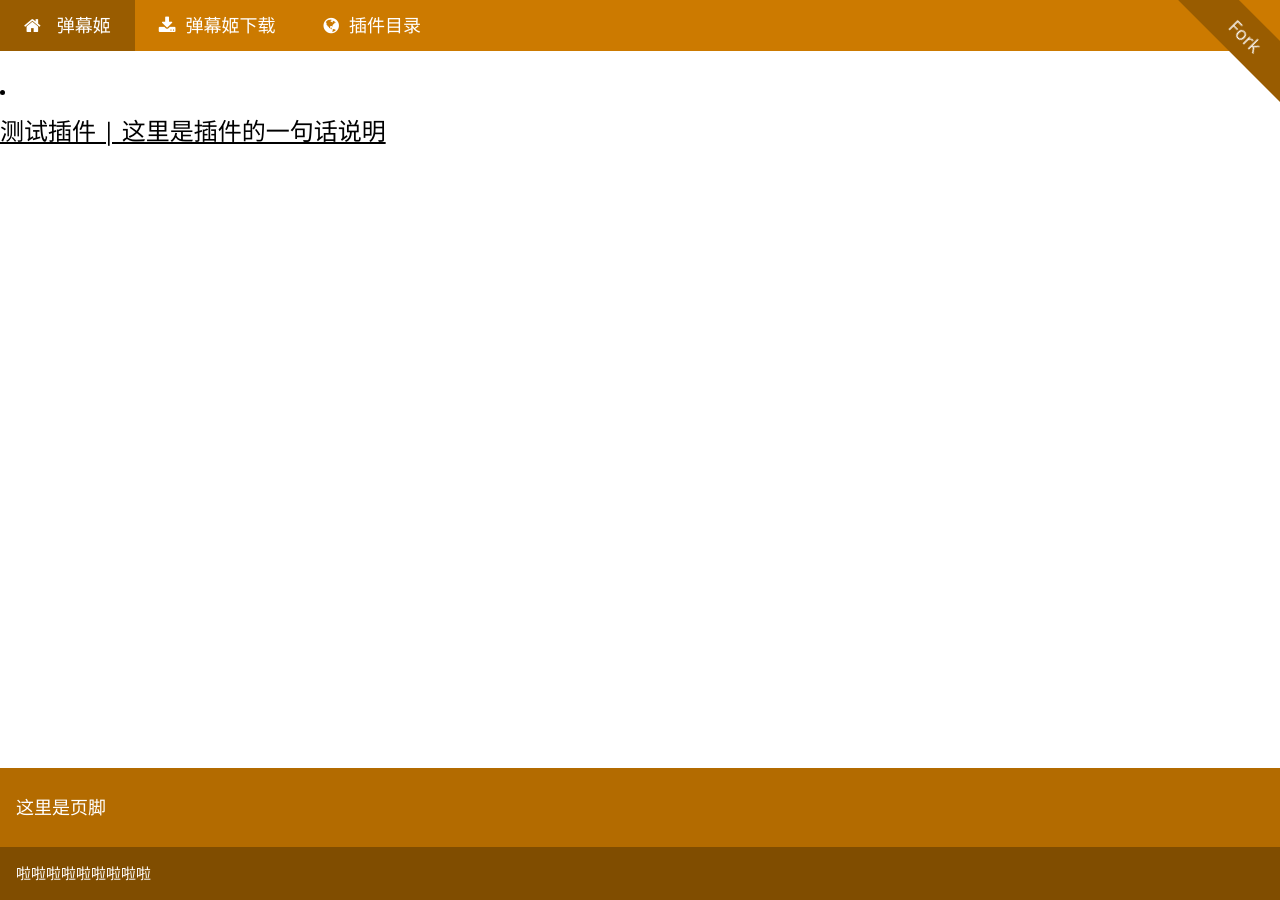
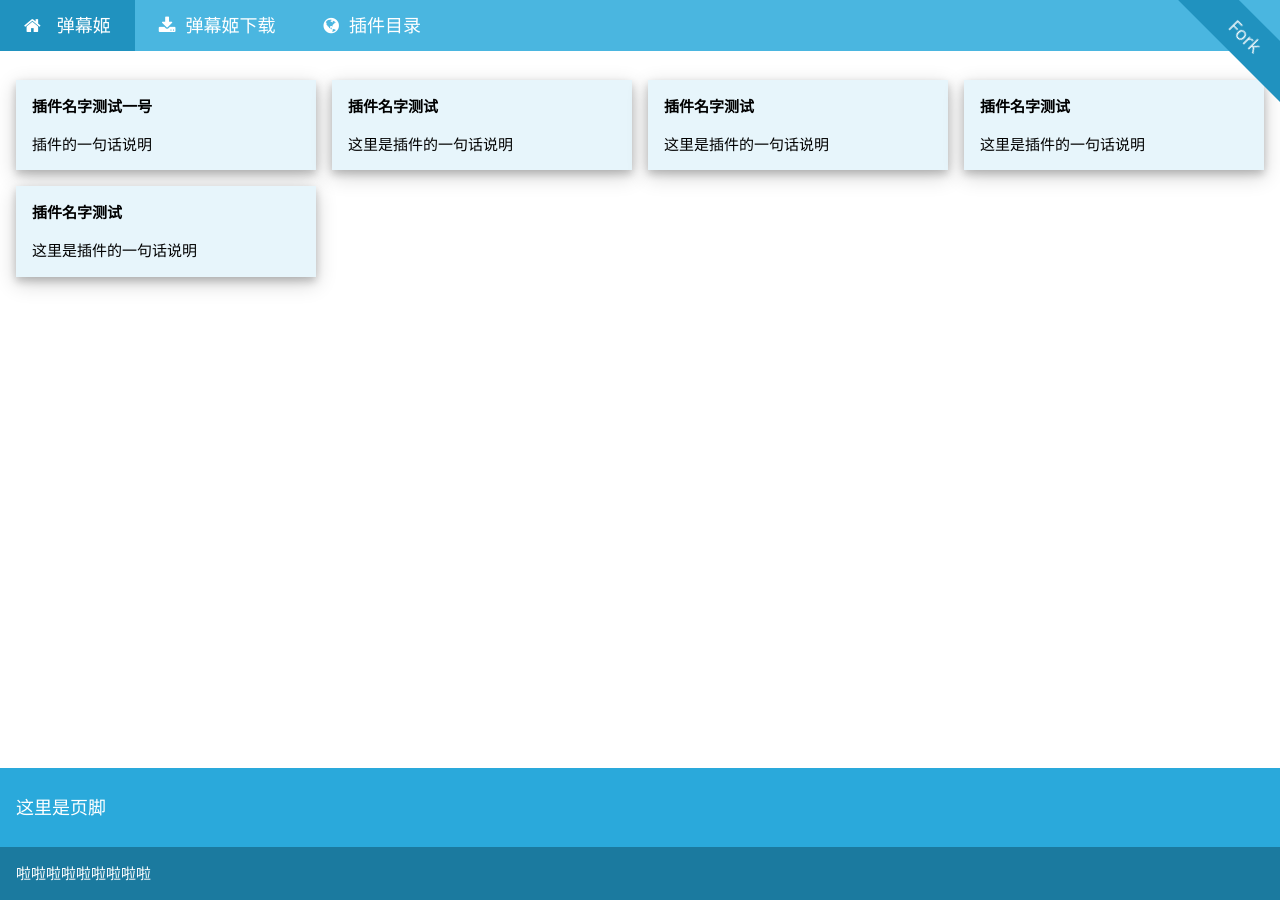
Before and after one commit to Bililive/www.danmuji.org, a Jekyll site: the page built from plugins.md, in a window 1280 px wide. Built offline with Jekyll 4.4.1, drawn with Linux system fonts in a browser that asks for light colours; nearby versions of some CDN libraries.

Commit message:
提交改动

````diff
--- /dev/null
+++ b/_plugin/t1.md
@@ -0,0 +1,71 @@
+---
+title: 测试插件一号
+auther: 宅急送队长
+plugin_auther: 宅急送队长
+plugin_name: 插件名字测试一号
+plugin_desc: 插件的一句话说明
+plugin_version: 2333
+plugin_update: 2016.10.5
+plugin_dllink: http://localhost/
+plugin_dlnote: 这里可以用来写解压密码之类
+---
+
+# 一个#
+
+测试
+
+## 两个
+
+### 三个
+
+#### 四个
+
+##### 五个
+
+###### 六个
+
+[链接](/)
+
+- 这个
+- 二个
+- 三个
+- 四个
+
+1. 第一
+2. 第二
+3. 第三
+4. 第四
+
+*斜体字斜体字斜体字斜体字*
+_斜体字斜体字斜体字斜体字_
+**加粗字加粗字加粗字加粗字**
+__加粗字加粗字加粗字加粗字__
+
+![图片测试1](https://img.cdn.lwl12.com/images/2016/02/14/11866259963a70bbc50b9b9f63e86345.md.png)
+
+
+### 弹幕姬部分源码：
+```csharp
+if (ApplicationDeployment.IsNetworkDeployed)
+{
+    Title += "   版本号: " + ApplicationDeployment.CurrentDeployment.CurrentVersion;
+}
+else
+{
+    Title += "   *傻逼版本*";
+#if !DEBUG
+    if (!Debugger.IsAttached)
+    { MessageBox.Show(Application.Current.MainWindow, "你的打开方式不正确");
+    this.Close(); }
+#endif
+}
+Title += "   编译时间: " + dt;
+
+InitPlugins();
+Closed += MainWindow_Closed;
+HelpWeb.Source = new Uri("http://soft.ceve-market.org/bilibili_dm/app.htm?" + DateTime.Now.Ticks);
+    //fuck you IE cache
+b.Disconnected += b_Disconnected;
+b.ReceivedDanmaku += b_ReceivedDanmaku;
+b.ReceivedRoomCount += b_ReceivedRoomCount;
+```
--- /dev/null
+++ b/_plugin/t3.md
@@ -0,0 +1,71 @@
+---
+title: 测试插件
+auther: 宅急送队长
+plugin_auther: 宅急送队长
+plugin_name: 插件名字测试
+plugin_desc: 这里是插件的一句话说明
+plugin_version: 1.2.4.5.0
+plugin_update: 2016.10.5
+plugin_dllink: http://test.com/test.zip
+#plugin_dlnote: 下载说明
+---
+
+# 一个#
+
+测试
+
+## 两个
+
+### 三个
+
+#### 四个
+
+##### 五个
+
+###### 六个
+
+[链接](/)
+
+- 这个
+- 二个
+- 三个
+- 四个
+
+1. 第一
+2. 第二
+3. 第三
+4. 第四
+
+*斜体字斜体字斜体字斜体字*
+_斜体字斜体字斜体字斜体字_
+**加粗字加粗字加粗字加粗字**
+__加粗字加粗字加粗字加粗字__
+
+![图片测试1](https://img.cdn.lwl12.com/images/2016/02/14/11866259963a70bbc50b9b9f63e86345.md.png)
+
+
+### 弹幕姬部分源码：
+```csharp
+if (ApplicationDeployment.IsNetworkDeployed)
+{
+    Title += "   版本号: " + ApplicationDeployment.CurrentDeployment.CurrentVersion;
+}
+else
+{
+    Title += "   *傻逼版本*";
+#if !DEBUG
+    if (!Debugger.IsAttached)
+    { MessageBox.Show(Application.Current.MainWindow, "你的打开方式不正确");
+    this.Close(); }
+#endif
+}
+Title += "   编译时间: " + dt;
+
+InitPlugins();
+Closed += MainWindow_Closed;
+HelpWeb.Source = new Uri("http://soft.ceve-market.org/bilibili_dm/app.htm?" + DateTime.Now.Ticks);
+    //fuck you IE cache
+b.Disconnected += b_Disconnected;
+b.ReceivedDanmaku += b_ReceivedDanmaku;
+b.ReceivedRoomCount += b_ReceivedRoomCount;
+```
--- /dev/null
+++ b/_plugin/t4.md
@@ -0,0 +1,71 @@
+---
+title: 测试插件
+auther: 宅急送队长
+plugin_auther: 宅急送队长
+plugin_name: 插件名字测试
+plugin_desc: 这里是插件的一句话说明
+plugin_version: 1.2.4.5.0
+plugin_update: 2016.10.5
+plugin_dllink: http://test.com/test.zip
+#plugin_dlnote: 下载说明
+---
+
+# 一个#
+
+测试
+
+## 两个
+
+### 三个
+
+#### 四个
+
+##### 五个
+
+###### 六个
+
+[链接](/)
+
+- 这个
+- 二个
+- 三个
+- 四个
+
+1. 第一
+2. 第二
+3. 第三
+4. 第四
+
+*斜体字斜体字斜体字斜体字*
+_斜体字斜体字斜体字斜体字_
+**加粗字加粗字加粗字加粗字**
+__加粗字加粗字加粗字加粗字__
+
+![图片测试1](https://img.cdn.lwl12.com/images/2016/02/14/11866259963a70bbc50b9b9f63e86345.md.png)
+
+
+### 弹幕姬部分源码：
+```csharp
+if (ApplicationDeployment.IsNetworkDeployed)
+{
+    Title += "   版本号: " + ApplicationDeployment.CurrentDeployment.CurrentVersion;
+}
+else
+{
+    Title += "   *傻逼版本*";
+#if !DEBUG
+    if (!Debugger.IsAttached)
+    { MessageBox.Show(Application.Current.MainWindow, "你的打开方式不正确");
+    this.Close(); }
+#endif
+}
+Title += "   编译时间: " + dt;
+
+InitPlugins();
+Closed += MainWindow_Closed;
+HelpWeb.Source = new Uri("http://soft.ceve-market.org/bilibili_dm/app.htm?" + DateTime.Now.Ticks);
+    //fuck you IE cache
+b.Disconnected += b_Disconnected;
+b.ReceivedDanmaku += b_ReceivedDanmaku;
+b.ReceivedRoomCount += b_ReceivedRoomCount;
+```
--- /dev/null
+++ b/_plugin/t5.md
@@ -0,0 +1,71 @@
+---
+title: 测试插件
+auther: 宅急送队长
+plugin_auther: 宅急送队长
+plugin_name: 插件名字测试
+plugin_desc: 这里是插件的一句话说明
+plugin_version: 1.2.4.5.0
+plugin_update: 2016.10.5
+plugin_dllink: http://test.com/test.zip
+#plugin_dlnote: 下载说明
+---
+
+# 一个#
+
+测试
+
+## 两个
+
+### 三个
+
+#### 四个
+
+##### 五个
+
+###### 六个
+
+[链接](/)
+
+- 这个
+- 二个
+- 三个
+- 四个
+
+1. 第一
+2. 第二
+3. 第三
+4. 第四
+
+*斜体字斜体字斜体字斜体字*
+_斜体字斜体字斜体字斜体字_
+**加粗字加粗字加粗字加粗字**
+__加粗字加粗字加粗字加粗字__
+
+![图片测试1](https://img.cdn.lwl12.com/images/2016/02/14/11866259963a70bbc50b9b9f63e86345.md.png)
+
+
+### 弹幕姬部分源码：
+```csharp
+if (ApplicationDeployment.IsNetworkDeployed)
+{
+    Title += "   版本号: " + ApplicationDeployment.CurrentDeployment.CurrentVersion;
+}
+else
+{
+    Title += "   *傻逼版本*";
+#if !DEBUG
+    if (!Debugger.IsAttached)
+    { MessageBox.Show(Application.Current.MainWindow, "你的打开方式不正确");
+    this.Close(); }
+#endif
+}
+Title += "   编译时间: " + dt;
+
+InitPlugins();
+Closed += MainWindow_Closed;
+HelpWeb.Source = new Uri("http://soft.ceve-market.org/bilibili_dm/app.htm?" + DateTime.Now.Ticks);
+    //fuck you IE cache
+b.Disconnected += b_Disconnected;
+b.ReceivedDanmaku += b_ReceivedDanmaku;
+b.ReceivedRoomCount += b_ReceivedRoomCount;
+```
--- a/css/css.css
+++ b/css/css.css
@@ -4,3 +4,4 @@
 #footer-container{position:absolute;bottom:0;width:100%;}
 .icon-with-text{margin-right:10;}
 .fork-bar {position:fixed;z-index:999;width:150px;text-align:center;transform:translate3d(-110px,15px,0)rotate(45deg);}
+.plugin-page-card a{text-decoration: none;}
--- a/css/theme.css
+++ b/css/theme.css
@@ -1,23 +1,23 @@
 /* http://www.w3schools.com/w3css/w3css_color_themes.asp */
-.w3-theme-l5 {color:#000 !important; background-color:#fff9f0 !important}
-.w3-theme-l4 {color:#000 !important; background-color:#ffebcc !important}
-.w3-theme-l3 {color:#000 !important; background-color:#ffd699 !important}
-.w3-theme-l2 {color:#000 !important; background-color:#ffc266 !important}
-.w3-theme-l1 {color:#000 !important; background-color:#ffad33 !important}
-.w3-theme-d1 {color:#fff !important; background-color:#e68a00 !important}
-.w3-theme-d2 {color:#fff !important; background-color:#cc7a00 !important}
-.w3-theme-d3 {color:#fff !important; background-color:#b36b00 !important}
-.w3-theme-d4 {color:#fff !important; background-color:#995c00 !important}
-.w3-theme-d5 {color:#fff !important; background-color:#804d00 !important}
+.w3-theme-l5 {color:#000 !important; background-color:#f8fcfe !important}
+.w3-theme-l4 {color:#000 !important; background-color:#e7f5fb !important}
+.w3-theme-l3 {color:#000 !important; background-color:#d0ecf7 !important}
+.w3-theme-l2 {color:#000 !important; background-color:#b8e2f3 !important}
+.w3-theme-l1 {color:#000 !important; background-color:#a1d9ef !important}
+.w3-theme-d1 {color:#000 !important; background-color:#69c2e6 !important}
+.w3-theme-d2 {color:#fff !important; background-color:#4ab6e0 !important}
+.w3-theme-d3 {color:#fff !important; background-color:#2aa9db !important}
+.w3-theme-d4 {color:#fff !important; background-color:#2092bf !important}
+.w3-theme-d5 {color:#fff !important; background-color:#1b7a9f !important}
 
-.w3-theme-light {color:#000 !important; background-color:#fff9f0 !important}
-.w3-theme-dark {color:#fff !important; background-color:#804d00 !important}
-.w3-theme-action {color:#fff !important; background-color:#804d00 !important}
+.w3-theme-light {color:#000 !important; background-color:#f8fcfe !important}
+.w3-theme-dark {color:#fff !important; background-color:#1b7a9f !important}
+.w3-theme-action {color:#fff !important; background-color:#1b7a9f !important}
 
-.w3-theme {color:#000 !important; background-color:#ff9800 !important}
-.w3-text-theme {color:#ff9800 !important}
-.w3-border-theme {border-color:#ff9800 !important}
+.w3-theme {color:#000 !important; background-color:#87ceeb !important}
+.w3-text-theme {color:#87ceeb !important}
+.w3-border-theme {border-color:#87ceeb !important}
 
-.w3-hover-theme:hover {color:#000 !important; background-color:#ff9800 !important}
-.w3-hover-text-theme:hover {color:#ff9800 !important}
-.w3-hover-border-theme:hover {border-color:#ff9800 !important}
+.w3-hover-theme:hover {color:#000 !important; background-color:#87ceeb !important}
+.w3-hover-text-theme {color:#87ceeb !important}
+.w3-hover-border-theme:hover {border-color:#87ceeb !important}
--- a/plugins.md
+++ b/plugins.md
@@ -3,6 +3,15 @@ layout: default
 title: 插件目录 - 弹幕姬
 permalink: /plugins/
 ---
-{% for pl in site.plugin %}
-<li><h3><a class="post-link" href="{{ pl.url }}">{{ pl.title | escape }} | {{ pl.plugin_desc | escape }}</a></h3></li>
-{% endfor %}
+<!--<li><h3><a class="post-link" href="{{ pl.url }}">{{ pl.title | escape }} | {{ pl.plugin_desc | escape }}</a></h3></li>-->
+<!-- 这坨换行。。强迫症要死了。。输出整齐与代码整齐不可兼得 -->
+{% assign times = 0 %}{% for pl in site.plugin %}
+{% if times == 0 %}<!-- 输出一行的开始标签 --><div class="w3-row-padding">{% endif %}
+{% assign times = times | plus:1 %}<!-- times += 1; --><!-- 插件信息开始 -->
+<div class="plugin-page-card w3-quarter w3-container w3-margin-bottom">
+<a href="{{ pl.url }}"><div class="w3-container w3-theme-l4 w3-card-4">
+<p><b>{{ pl.plugin_name | escape }}</b></p>
+<p>{{ pl.plugin_desc | escape }}</p>
+</div></a></div><!-- 插件信息结束 -->
+{% if times == 4 %}<!-- if(times==4) 输出一行的结束 --></div>{% assign times = 0 %}<!-- 重设times=0 -->{% endif %}{% endfor %}
+{% if times != 0 %}<!-- 需要多输出一个</div> --></div>{% endif %}
````
Also changed, not shown: _plugin/t2.md (renamed from _plugin/test.md).
